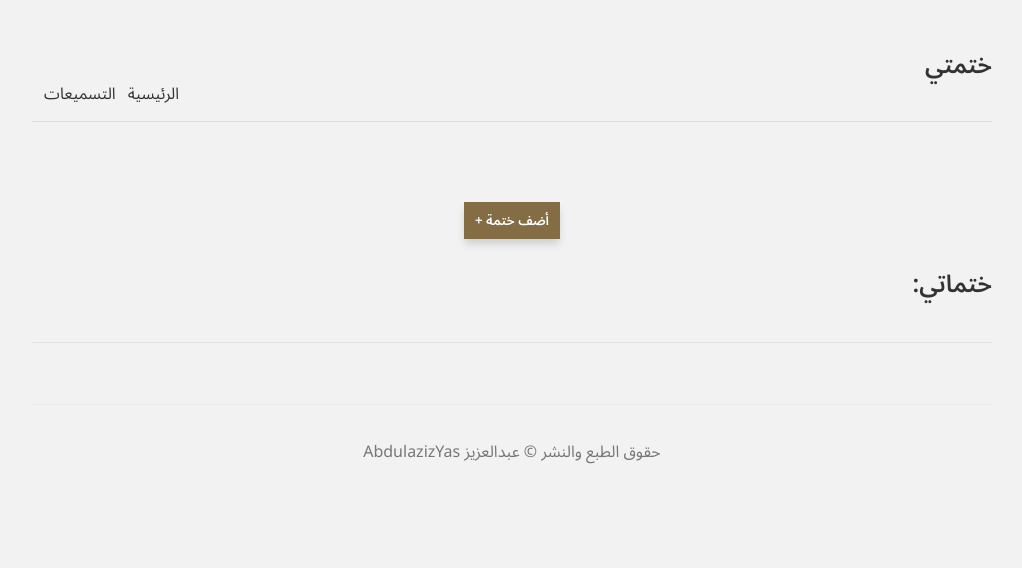
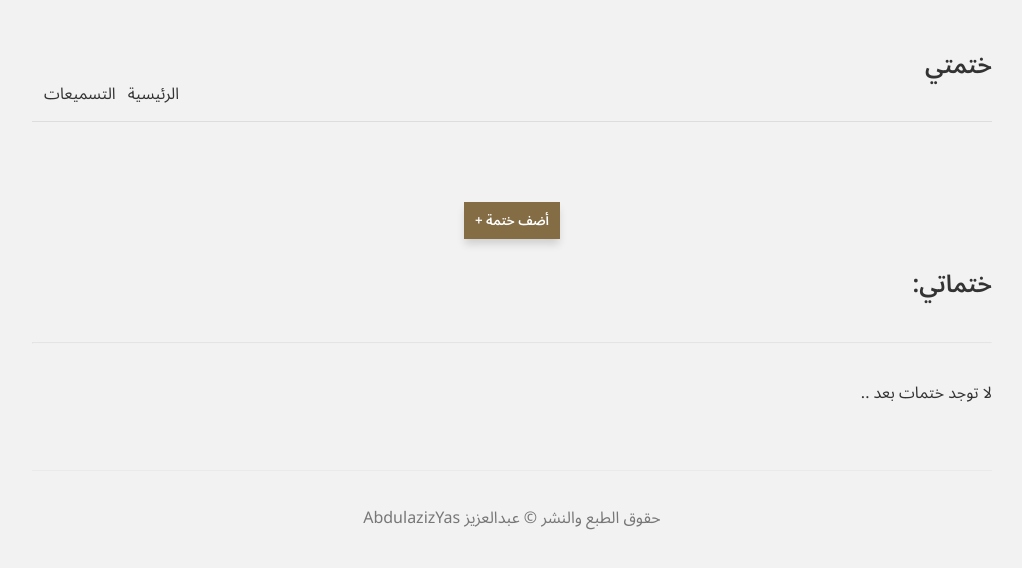
Before and after one commit to AbdulazizYas/Khatmaty, a Next.js app: page /tasmeat in a window 1280 px wide. Shown: the top 568 px of the page, without its empty margins (128-1150 px from the left). Built offline with nearby package versions, Linux system fonts and the light colour scheme.

Commit message:
fix the issue of hydration .. . ... maybe :|

```diff
--- a/components/Utils.js
+++ b/components/Utils.js
@@ -1,7 +1,7 @@
 import { forwardRef, useState } from "react";
 import styles from "../styles/Utils.module.css";
 
-export const Cross = () => {
+const Cross = () => {
   return (
     <>
       <div className={styles.line1}></div>
@@ -10,7 +10,7 @@ export const Cross = () => {
   );
 };
 
-export const Counter = forwardRef(({ id }, ref) => {
+const Counter = forwardRef(({ id }, ref) => {
   const [value, setValue] = useState(0);
   return (
     <div className={styles.inputWrapper}>
@@ -42,3 +42,8 @@ export const Counter = forwardRef(({ id }, ref) => {
     </div>
   );
 });
+
+module.exports = {
+  Cross,
+  Counter,
+};
--- /dev/null
+++ b/components/tasmeat/KhatmahCard.jsx
@@ -0,0 +1,9 @@
+const KhatmahCard = ({ khatmah }) => {
+  return (
+    <div className="card">
+      <p>bruh</p>
+    </div>
+  );
+};
+
+export default KhatmahCard;
--- a/package.json
+++ b/package.json
@@ -10,8 +10,8 @@
   },
   "dependencies": {
     "next": "12.2.0",
-    "react": "18.2.0",
-    "react-dom": "18.2.0",
+    "react": "17.0.2",
+    "react-dom": "17.0.2",
     "uuid": "^8.3.2"
   },
   "devDependencies": {
--- a/pages/tasmeat.js
+++ b/pages/tasmeat.js
@@ -1,8 +1,28 @@
-import { useState } from "react";
+import { useEffect, useState } from "react";
+import KhatmahCard from "../components/tasmeat/KhatmahCard";
 import ModalTasmee from "../components/tasmeat/ModalTasmee";
+import { useTasmeat } from "../contexts/Tasmeat";
 
 const Tasmeat = () => {
   const [modalIsShown, setModalIsShown] = useState(false);
+
+  //const [cardsExist, setCardsExist] = useState(false);
+
+  const { khatmat } = useTasmeat();
+
+  // useEffect(() => {
+  //   setTimeout((_) => console.log("bruh"), 1500);
+  //   if (khatmat.length !== 0) {
+  //     setCardsExist(true);
+  //   }
+  //   setTimeout((_) => console.log(cardsExist), 1500);
+  // }, [cardsExist]);
+
+  // const [isSSR, setIsSSR] = useState(true);
+
+  // useEffect(() => {
+  //   setIsSSR(false);
+  // }, []);
 
   const handleShowModal = () => {
     setModalIsShown(true);
@@ -20,6 +40,15 @@ const Tasmeat = () => {
       <div className="khatmat">
         <h2>ختماتي:</h2>
         <hr />
+
+        {khatmat.length === 0 && (
+          <p className="nothing">لا توجد ختمات بعد ..</p>
+        )}
+
+        {khatmat.length !== 0 &&
+          khatmat.map((khatmah) => (
+            <KhatmahCard key={khatmah.id} khatmah={khatmah} />
+          ))}
       </div>
     </div>
   );
```
Also changed, not shown: 1 other file (tests, documents, lock files or other folders).
